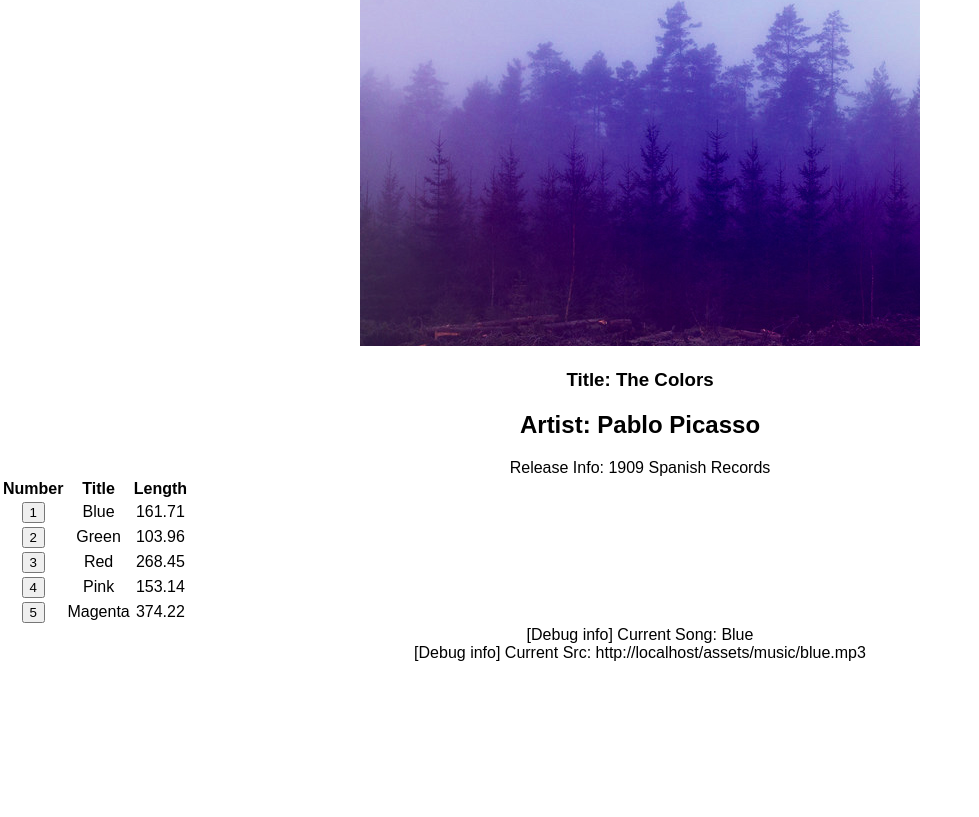
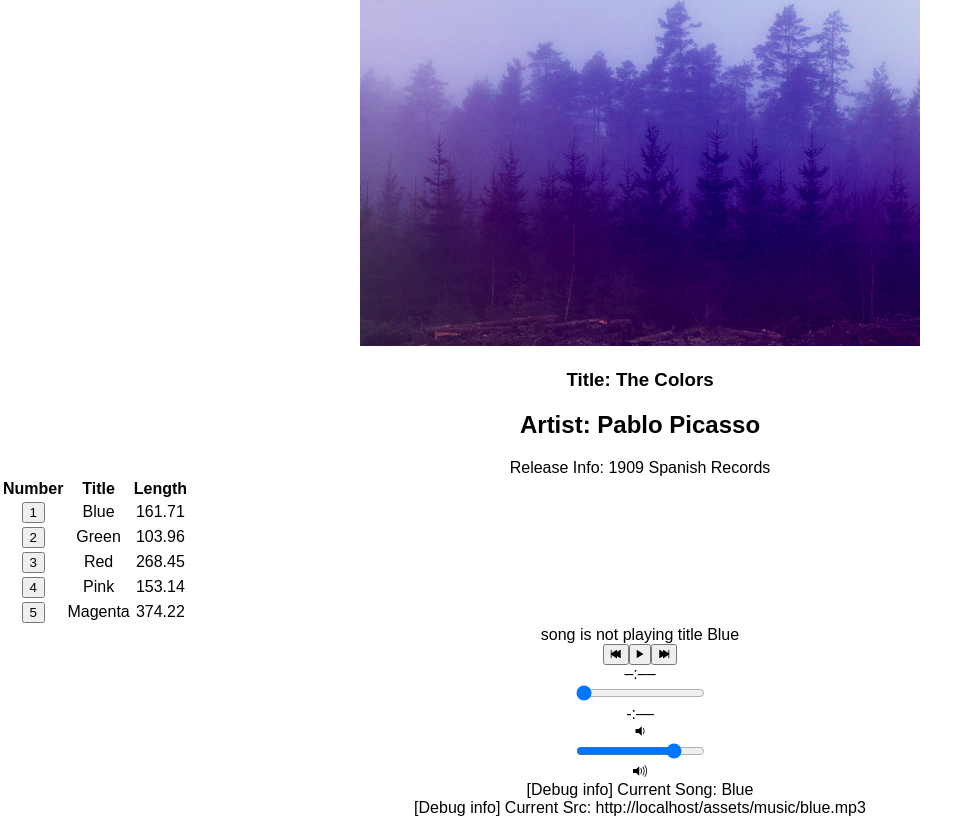
Before and after one commit to calvinchengsald/BLOC-react-bloc-jams, a React (Create React App) app: page /album/the-colors in a window 1280 px wide. Shown: the part 404-1221 px from the top of the page, without its empty margins (0-979 px from the left). Before the commit the page ends 1066 px from the top, so only its background shows below. Built offline with nearby package versions, Linux system fonts and the light colour scheme.

Commit message:
mod2.2.8

```diff
--- a/public/index.html
+++ b/public/index.html
@@ -10,6 +10,7 @@
     -->
     <link rel="manifest" href="%PUBLIC_URL%/manifest.json">
     <link rel="shortcut icon" href="%PUBLIC_URL%/favicon.ico">
+    <link rel="stylesheet" href="http://code.ionicframework.com/ionicons/2.0.1/css/ionicons.min.css">
     <!--
       Notice the use of %PUBLIC_URL% in the tags above.
       It will be replaced with the URL of the `public` folder during the build.
--- a/src/components/Album.js
+++ b/src/components/Album.js
@@ -1,5 +1,6 @@
 import React, { Component } from 'react';
-import albumData from './../data/albums'
+import albumData from './../data/albums';
+import PlayerBar from './PlayerBar';
 
  class Album extends Component {
 
@@ -51,6 +52,20 @@ import albumData from './../data/albums'
      this.setSong(song);
      this.play();
    }
+   handleNextSong(){
+     //let indexf = this.state.currentAlbum.indexOf(this.state.currentSong);
+     var indexf = this.state.currentAlbum.songs.findIndex(song => this.state.currentSong ===song);
+     indexf = (indexf+1)% this.state.currentAlbum.songs.length;
+     this.setSong(this.state.currentAlbum.songs[indexf]);
+     this.play();
+   }
+   handlePreviousSong(){
+     //let indexf = this.state.currentAlbum.indexOf(this.state.currentSong);
+     var indexf = this.state.currentAlbum.songs.findIndex( song => this.state.currentSong === song);
+     indexf = (indexf-1+this.state.currentAlbum.songs.length)% this.state.currentAlbum.songs.length;
+     this.setSong(this.state.currentAlbum.songs[indexf]);
+     this.play();
+   }
 
    render() {
      return (
@@ -68,19 +83,19 @@ import albumData from './../data/albums'
                 <col id='song-title-column'/>
                 <col id='song-duration-colum'/>
               </colgroup>
-              <tr>
-                <th>Number</th>
-                <th>Title</th>
-                <th>Length</th>
-              </tr>
+              <thead>
+                <tr>
+                  <th>Number</th>
+                  <th>Title</th>
+                  <th>Length</th>
+                </tr>
+              </thead>
               <tbody>
                 {this.state.currentAlbum.songs.map( (song, index)=>
                   <tr className = 'song' key={index} onClick={()=>this.handleClickSong(song)}>
                     <td>
                         <button>
                           <span className="song-number">{index+1}</span>
-                          <span className="ion-play"></span>
-                          <span className="ion-pause"></span>
                        </button>
                     </td>
                     <td> {song.title} </td>
@@ -89,13 +104,19 @@ import albumData from './../data/albums'
                 )}
               </tbody>
             </table>
-            <div>
-              [Debug info] Current Song: {this.state.currentSong.title}
-            </div>
+            <PlayerBar
+            isPlaying={this.state.isPlaying}
+            currentSong={this.state.currentSong}
+            handlePlay={()=>this.play()}
+            handlePause={()=>this.pause()}
+            handleNextSong={()=>this.handleNextSong()}
+            handlePreviousSong={()=>this.handlePreviousSong()}
+            />
 
-            <div>
-              [Debug info] Current Src: {this.audioElement.src}
-            </div>
+            <div>[Debug info] Current Song: {this.state.currentSong.title} </div>
+            <div>[Debug info] Current Src: {this.audioElement.src}</div>
+
+
 
           </div>
         </section>
--- /dev/null
+++ b/src/components/PlayerBar.js
@@ -0,0 +1,34 @@
+import React, {Component} from 'react';
+
+class PlayerBar extends Component{
+
+  render(){
+    return(
+      <section className='player-bar'>
+        song is {this.props.isPlaying?"playing":"not playing"} title {this.props.currentSong?this.props.currentSong.title:"none"}
+        <section id="buttons">
+           <button id="previous" onClick={this.props.handlePreviousSong}>
+             <span className="ion-skip-backward"></span>
+           </button>
+           <button id="play-pause" onClick={this.props.isPlaying?this.props.handlePause:this.props.handlePlay}>
+             <span className={this.props.isPlaying?'ion-ios-pause':'ion-ios-play'}></span>
+           </button>
+           <button id="next" onClick={this.props.handleNextSong}>
+             <span className="ion-skip-forward"></span>
+           </button>
+         </section>
+         <section id="time-control">
+           <div className="current-time">–:––</div>
+           <input type="range" className="seek-bar" value="0" />
+           <div className="total-time">-:––</div>
+         </section>
+         <section id="volume-control">
+           <div className="icon ion-volume-low"></div>
+           <input type="range" className="seek-bar" value="80" />
+           <div className="icon ion-volume-high"></div>
+         </section>
+      </section>
+    );
+  }
+}
+export default PlayerBar;
```
